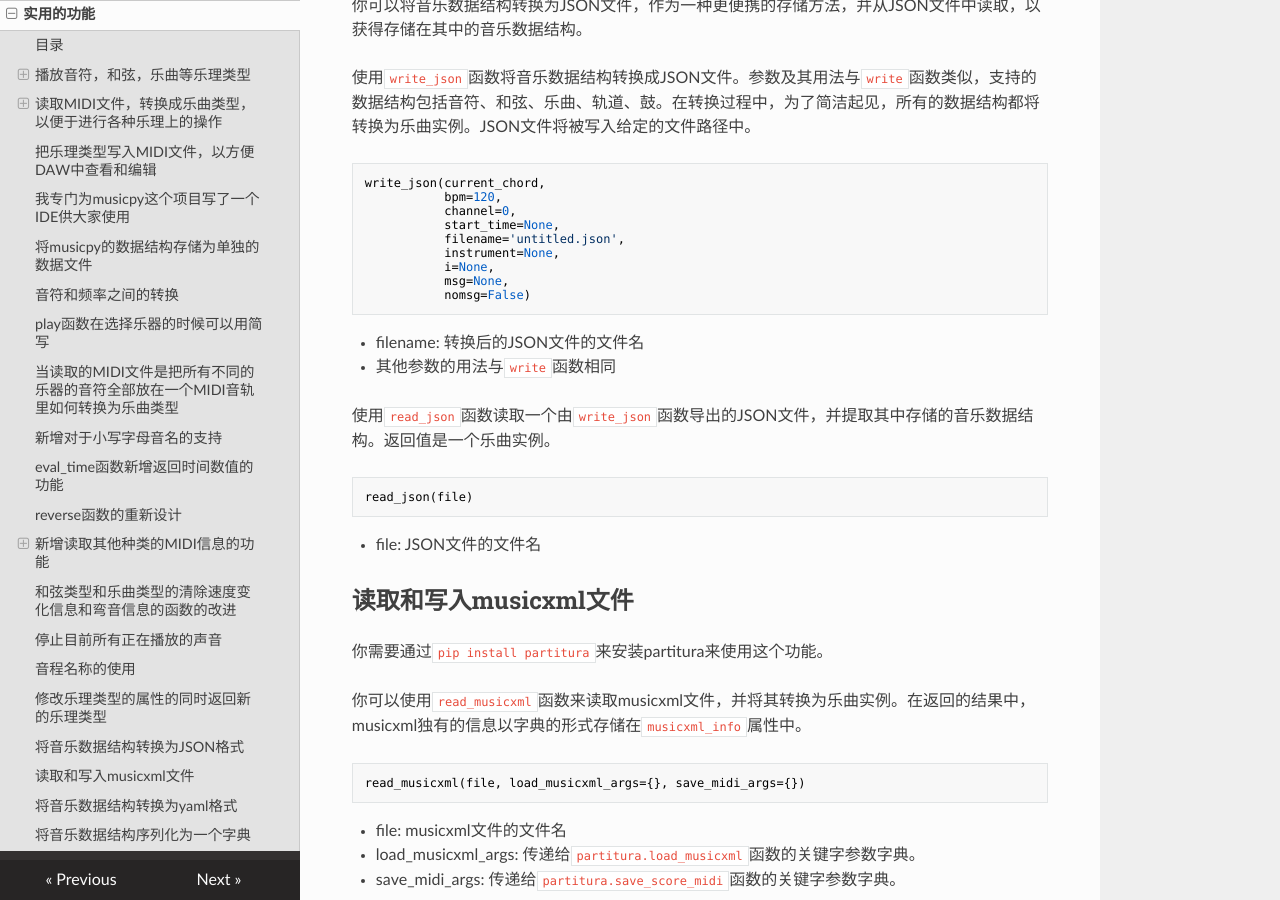
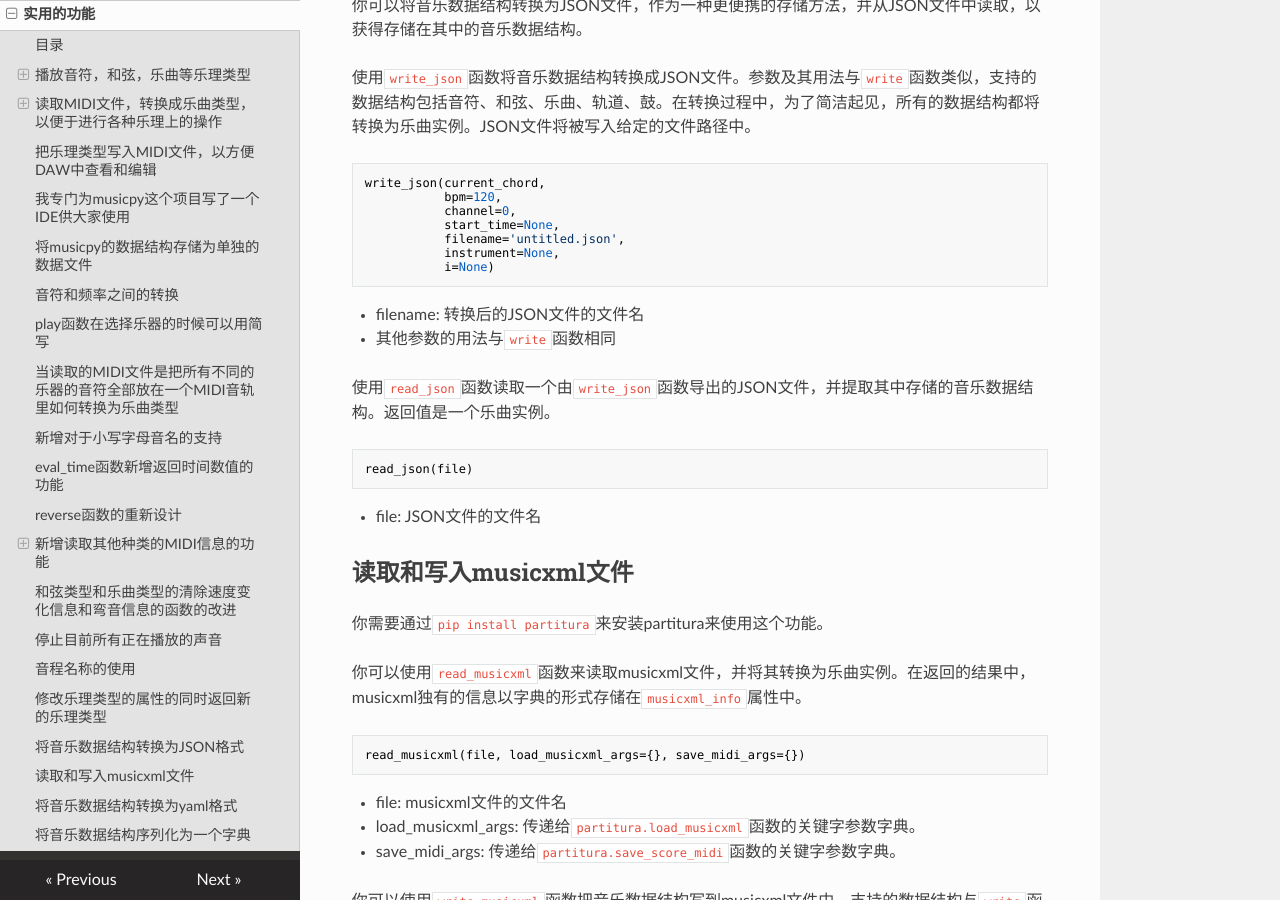
Before and after one commit to Rainbow-Dreamer/musicpy_docs_zh_CN, an MkDocs documentation site: the page built from docs/Useful functionality.md, in a window 1280 px wide and 900 px high, scrolled down 11574 px. Built offline with MkDocs 1.6.1, drawn with Linux system fonts in a browser that asks for light colours; nearby versions of some CDN libraries.

Commit message:
Update Useful functionality.md

````diff
--- a/docs/Useful functionality.md
+++ b/docs/Useful functionality.md
@@ -499,9 +499,7 @@ write_json(current_chord,
            start_time=None,
            filename='untitled.json',
            instrument=None,
-           i=None,
-           msg=None,
-           nomsg=False)
+           i=None)
 ```
 
 * filename: 转换后的JSON文件的文件名
````
